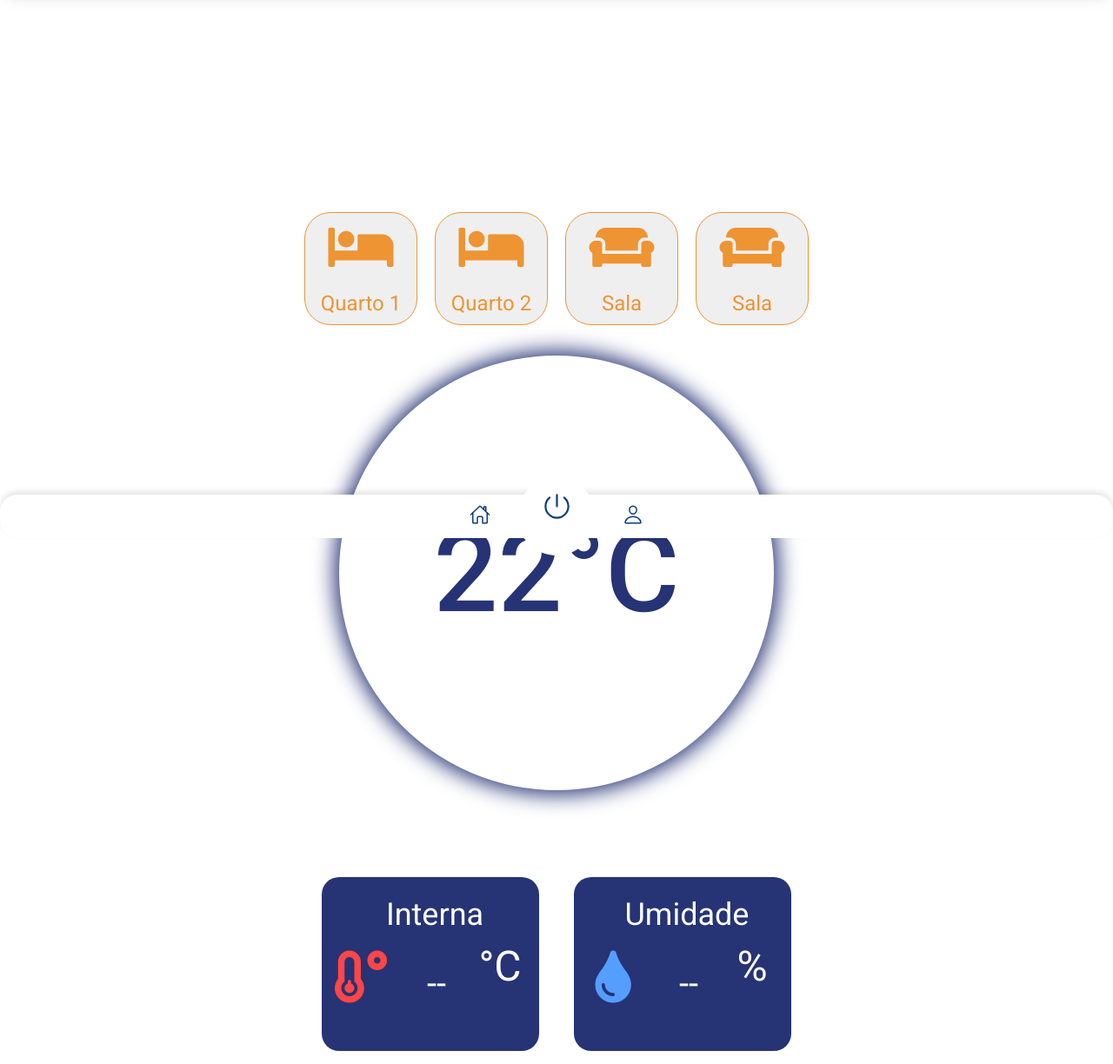
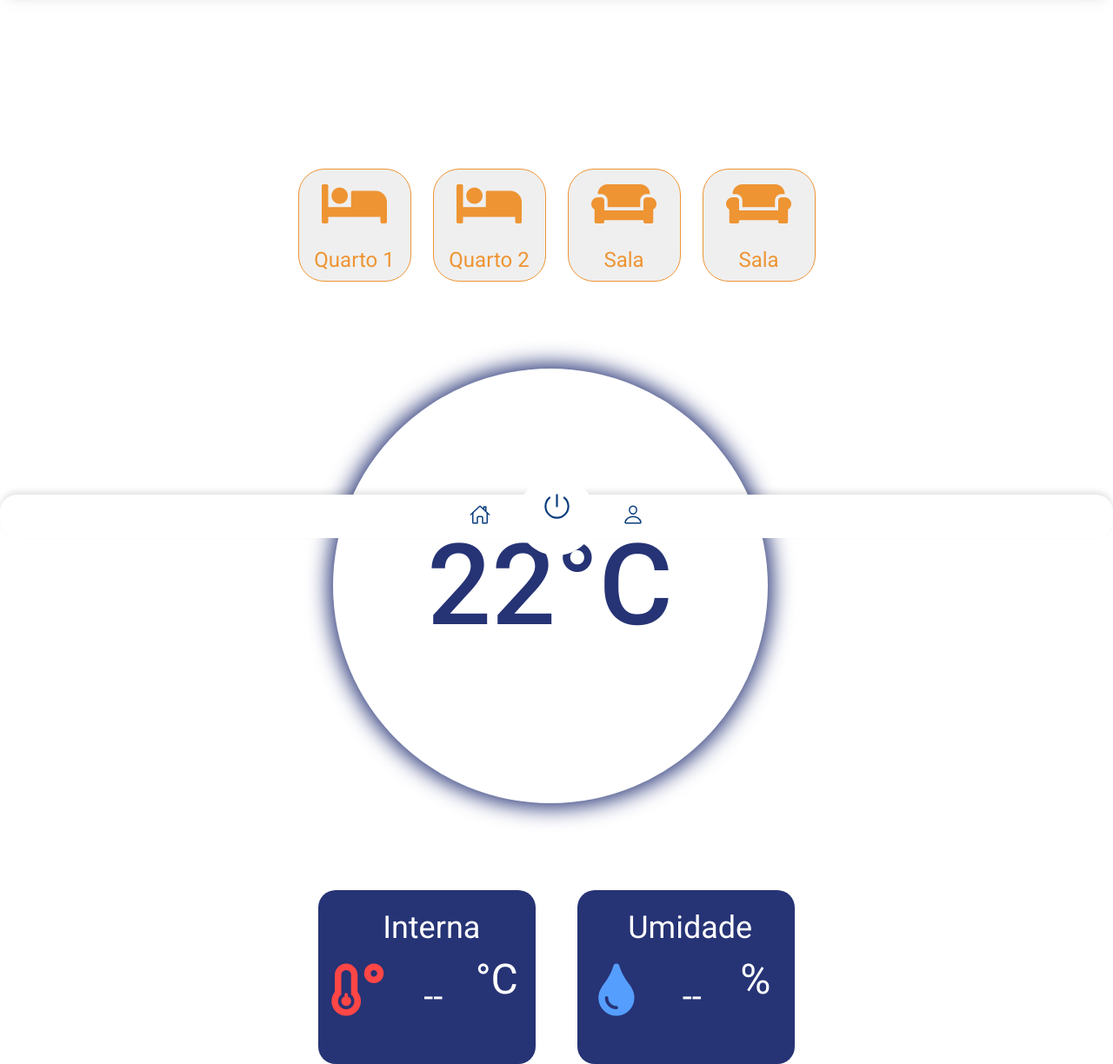
Before and after one commit to YagoABSC/Campus_party_IOTai, a PHP site: page /monitorUm.html in a window 1280 px wide. Shown: the part 181-1405 px from the top of the page at 87% size. Run offline with PHP 8.4, Linux system fonts and the light colour scheme.

Commit message:
ajuste css

```diff
--- a/static_web/monitor.css
+++ b/static_web/monitor.css
@@ -73,12 +73,12 @@
 .gridlocais {
     display: grid;
     grid-template-columns: repeat(4, 1fr);
-    gap: 20px;
-    margin-bottom: 35px;
+    gap: 25px;
+    margin-bottom: 100px;
 }
 
 main {
-    margin: 250px 40px;
+    margin: 200px 40px;
 }
 
 .btnlocal {
```
